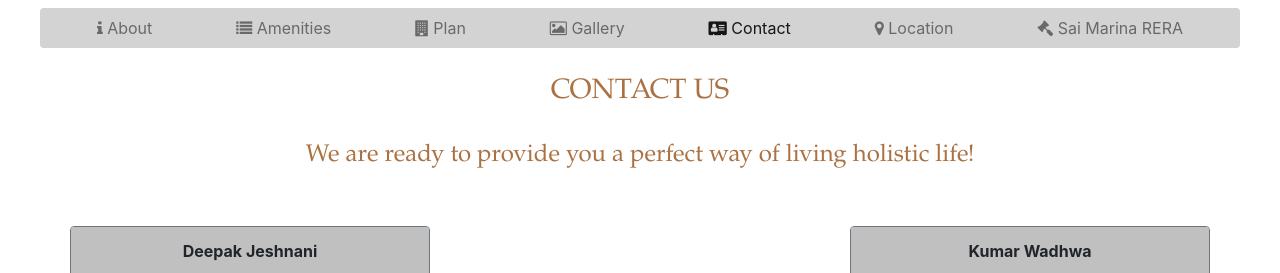
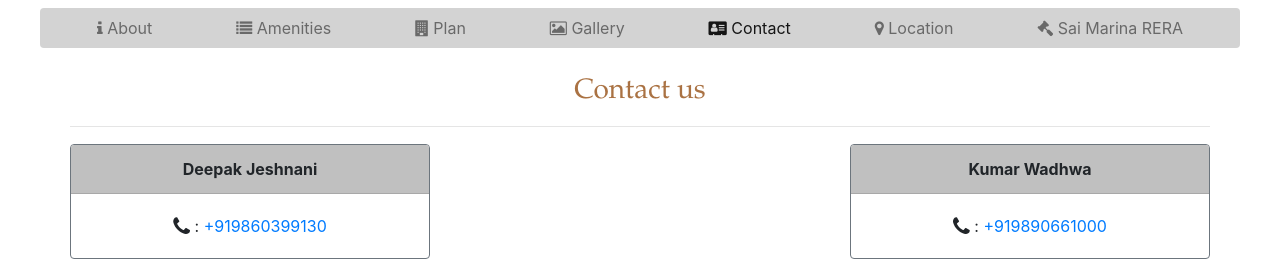
Before and after one commit to harshajeshnani/harshajeshnani.github.io, a website: page contactus.html in a window 1280 px wide. Shown: the top 273 px of the page. Drawn offline with nearby package versions, Linux system fonts and the light colour scheme.

Commit message:
Updated Contact us navbar

```diff
--- a/contactus.html
+++ b/contactus.html
@@ -37,9 +37,9 @@
                         <li class="nav-item"><a class="nav-link" href="./amenities.html"><span class="fa fa-list"></span> Amenities</a></li>
                         <li class="nav-item"><a class="nav-link" href="./plan.html"><span class="fa fa-building"></span> Plan</a></li>
                         <li class="nav-item" ><a class="nav-link" href="./gallery.html"><span class="fa fa-image"></span> Gallery</a></li>
-                        <li class="nav-item active"><a class="nav-link" href="./contactus.html"><span class="fa fa-address-card"></span> Contact</a></li>
+                        <li class="nav-item active"><a class="nav-link" href="#"><span class="fa fa-address-card"></span> Contact</a></li>
                         <li class="nav-item"><a class="nav-link" href="./locateus.html"><span class="fa fa-map-marker"></span> Location</a></li>
-                        <li class="nav-item"><a class="nav-link" href="#"><span class="fa fa-legal"></span> Sai Marina RERA</a></li>
+                        <li class="nav-item"><a class="nav-link" href="./rera.html"><span class="fa fa-legal"></span> Sai Marina RERA</a></li>
 
                     </ul>
                 </div>
@@ -51,13 +51,12 @@
 
         <div class="row row-content">
            <div class="col-12">
-              <center><h3>CONTACT US</h3></center><br>
-              <center><h4>We are ready to provide you a perfect way of living holistic life!</h4></center>
+              <center><h3>Contact us</h3></center><hr>
            </div>
            <div class="col-12">
            </div>
-           <br><br>
-            <div class="col-12 col-sm-12 col-md-4 col-lg-4" id="plans">
+
+            <div class="col-12 col-sm-12 col-md-4 col-lg-4 align-self-center">
                  <div class="card border-secondary mb-3">
                     <div class="card-header"><b>Deepak Jeshnani</b></div>
                     <div class="card-body align-self-center">
@@ -65,7 +64,7 @@
                   </div>
               </div>
           </div>
-		  <div class="col-12 col-sm-12 col-md-4 col-lg-4">
+		  <div class="col-12 col-sm-12 col-md-4 col-lg-4 align-self-center">
 		  </div>
 		  <div class="col-12 col-sm-12 col-md-4 col-lg-4" id="plans">
                  <div class="card border-secondary mb-3">
@@ -79,7 +78,7 @@
             </div>
        </div>
     </div>
-    <br><br><br>
+    <br>
    <footer class="footer">
     <div class="container">
         <div class="row">
```
Also changed, not shown: amenities.html (+2 -3 lines), locateus.html (+1 -2 lines).
